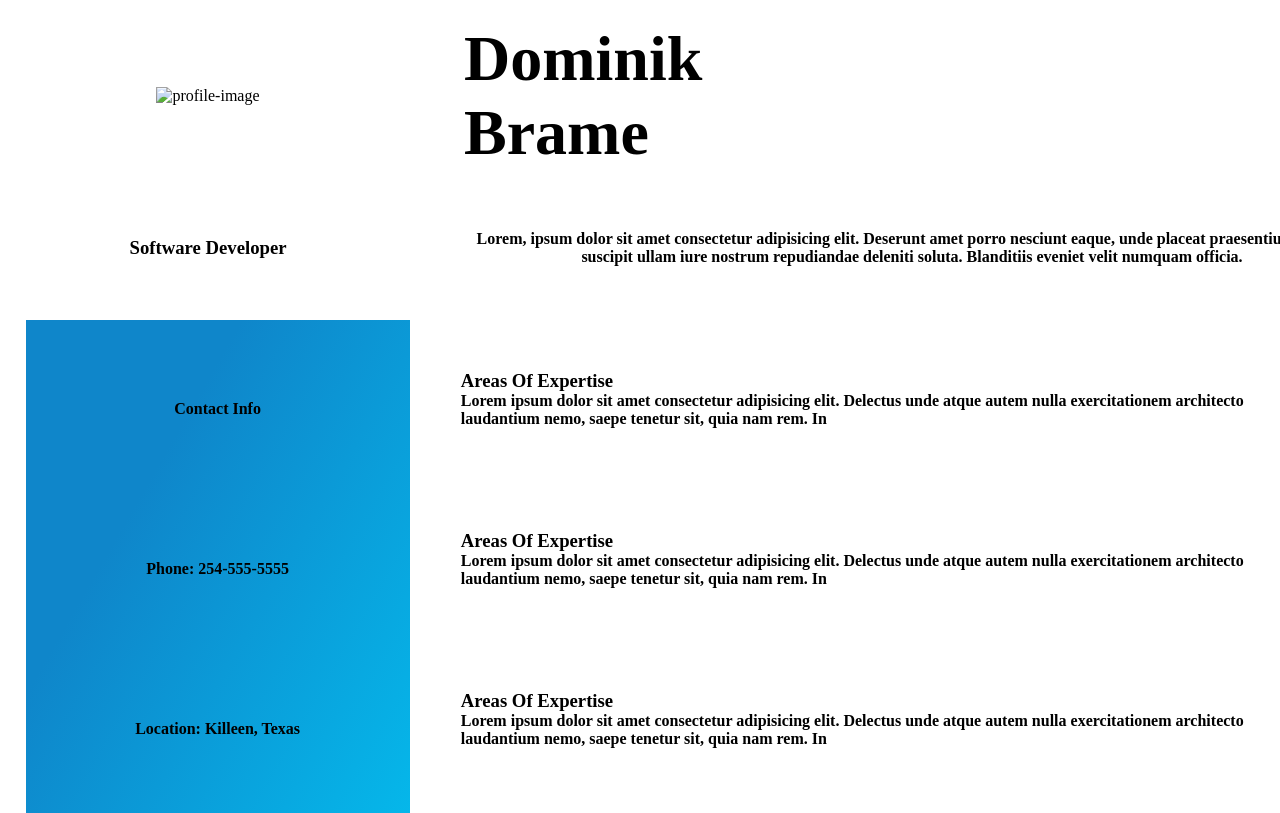
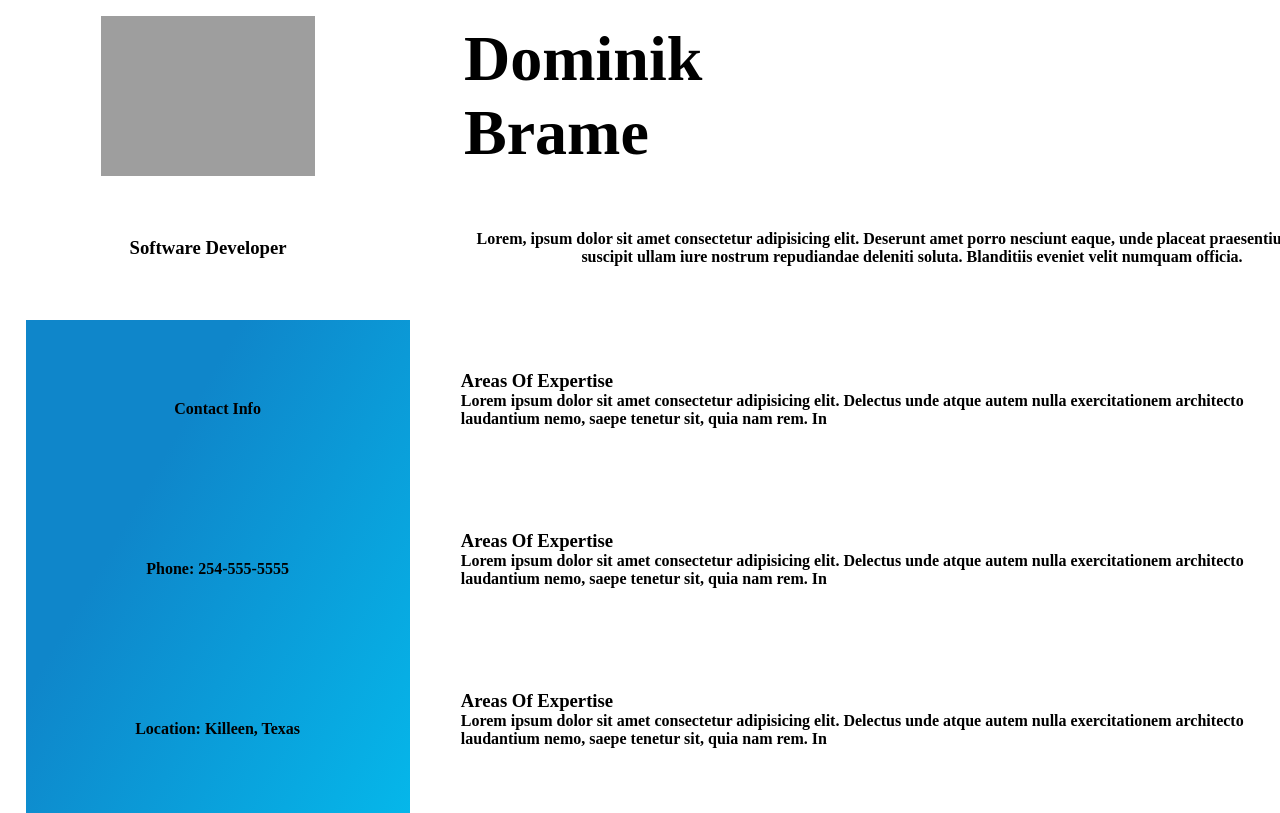
Before and after one commit to idominikbrame/ACA_web101_Dominik_Brame, a plain HTML site: page Resume/resume.html in a window 1280 px wide. Shown: the top 813 px of the page. Drawn offline with Linux system fonts and the light colour scheme; the site is published under a folder, as on GitHub Pages, so addresses that start at the root find nothing.

Commit message:
fixed profile picture

```diff
--- a/Resume/resume.html
+++ b/Resume/resume.html
@@ -10,7 +10,7 @@
   <header>
     <div class="top-grid">
     <div class="profile-img">
-      <img src="/profile.jpg" alt="profile-image">
+      <img src="profile.jpg" alt="profile-image">
     </div>
     <div class="name">
       <h1>
```
